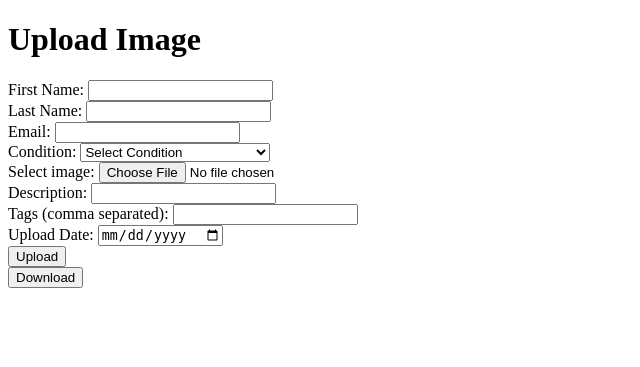
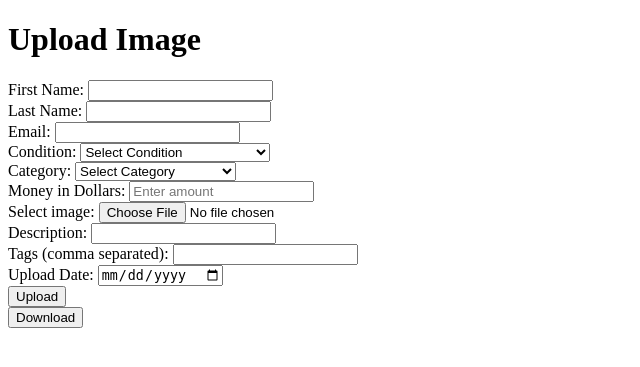
Before and after one commit to akshiib/DormDeals, a Flask app: page / in a window 1280 px wide. Shown: the top 367 px of the page, without its empty margins (0-640 px from the left). Run offline with Flask 3, Linux system fonts and the light colour scheme.

Commit message:
added category,price,comments

```diff
--- a/app.py
+++ b/app.py
@@ -30,8 +30,10 @@ def allowed_file(filename):
            filename.rsplit('.', 1)[1].lower() in ALLOWED_EXTENSIONS
 
 
-"""Function takes three params -> image_path (constructed image path from upload folder), image metadata
-and user_data. User data includes first & last name, email, and condition. Function inserts all params in MONGODB"""
+"""
+Function takes three params -> image_path (constructed image path from upload folder), image metadata
+and user_data. User data includes first & last name, email, and condition. Function inserts all params in MONGODB
+"""
 def insert_to_db(image_path, metadata, user_data):
     # Opens image in read binary mode
     with open(image_path, 'rb') as image_file:
@@ -45,6 +47,8 @@ def insert_to_db(image_path, metadata, user_data):
             'name':full_name,
             'email':user_data['email'],
             'condition':user_data['condition'],
+            'category':user_data['category'],
+            'price':user_data['price'],
             'image': encoded_image,
             'metadata': metadata
         }
@@ -52,15 +56,24 @@ def insert_to_db(image_path, metadata, user_data):
         collection.insert_one(document)
         print(f"Uploaded {image_path} to MongoDB with metadata.")
 
+
+"""
+Function that displays the form, saves the uploaded image in the upload folder, and send all information
+to be stored in MONGODB
+"""
 @app.route('/', methods=['GET', 'POST'])
 def upload_file():
+    # When upload button is clicked (form is submitted)
     if request.method == 'POST':
         file = request.files['file']
+
+        # If file has the correct extension, sanitize the file name save the image in the upload folder
         if file and allowed_file(file.filename):
             filename = secure_filename(file.filename)
             file_path = os.path.join(app.config['UPLOAD_FOLDER'], filename)
             file.save(file_path)        # Saving to the uploads folder
 
+            # Extracting other data from form
             metadata = {
                 'description': request.form['description'],
                 'tags': request.form['tags'].split(','),
@@ -71,7 +84,9 @@ def upload_file():
                 'first_name':request.form['first'],
                 'last_name':request.form['last'],
                 'email':request.form['email'],
-                'condition':request.form['condition']
+                'condition':request.form['condition'],
+                'category':request.form['category'],
+                'price':request.form['price']
             }
 
             insert_to_db(file_path, metadata, user_data)
@@ -80,19 +95,30 @@ def upload_file():
     return render_template('upload.html')
 
 
+"""
+Function retrieves data from MONGODB and displays the first entry's image and metadata
+"""
 @app.route('/download', methods=['GET'])
 def download_file():
     if request.method == 'GET':
-        #retrieve from mongodb
-        image_doc = collection.find_one()
-        print(image_doc.keys())
-        if image_doc:
-            image_data = image_doc['image']
-            image_metadata = image_doc['metadata']
-            return render_template('display_image.html', image_data=image_data, image_metadata=image_metadata)
+        # Retrieve the first entry
+        doc = collection.find_one()
+
+        # Display Image & Metadata
+        if doc:
+            name = doc['name']
+            email = doc['email']
+            price = doc['price']
+            category = doc['category']
+            condition = doc['condition']
+            image_data = doc['image']
+            image_metadata = doc['metadata']
+            return render_template('display_image.html', image_data=image_data, image_metadata=image_metadata, price=price, category=category, condition=condition, name=name, email=email)
         else:
-            return "Image not found"
+            return "Not found"
+
 
 if __name__ == "__main__":
+    # If upload folder doesn't exist, create it in the same dir
     os.makedirs(UPLOAD_FOLDER, exist_ok=True)
     app.run(debug=True)
--- a/templates/upload.html
+++ b/templates/upload.html
@@ -29,10 +29,28 @@
             <label for="condition">Condition:</label>
             <select id="condition" name="condition" required>
                 <option value="">Select Condition</option>
-                <option value="old">Worn</option>
-                <option value="middle">Used, but still in good shape</option>
-                <option value="new">Unused</option>
+                <option value="worn">Worn</option>
+                <option value="used, but still in good shape">Used, but still in good shape</option>
+                <option value="unused">Unused</option>
             </select>
+        </div>
+        <!-- Category -->
+        <div>
+            <label for="Category">Category:</label>
+            <select id="category" name="category" required>
+                <option value="">Select Category</option>
+                <option value="appliances">Appliances</option>
+                <option value="study supplies">Study Supplies</option>
+                <option value="organization & storage">Organization & Storage</option>
+                <option value="laundry & cleaning">Laundry & Cleaning</option>
+                <option value="decoration">Decoration</option>
+                <option value="bed & bath">Bed & Bath</option>
+            </select>
+        </div>
+        <!-- Price -->
+        <div>
+            <label for="price">Money in Dollars:</label>
+            <input type="number" id="price" name="price" min="0" step="1" placeholder="Enter amount" required>
         </div>
         <!-- Image File -->
         <div>
```
Also changed, not shown: templates/display_image.html (+11 -0 lines), uploads/Screenshot_2024-07-18_at_2.03.48_PM.png (added).
